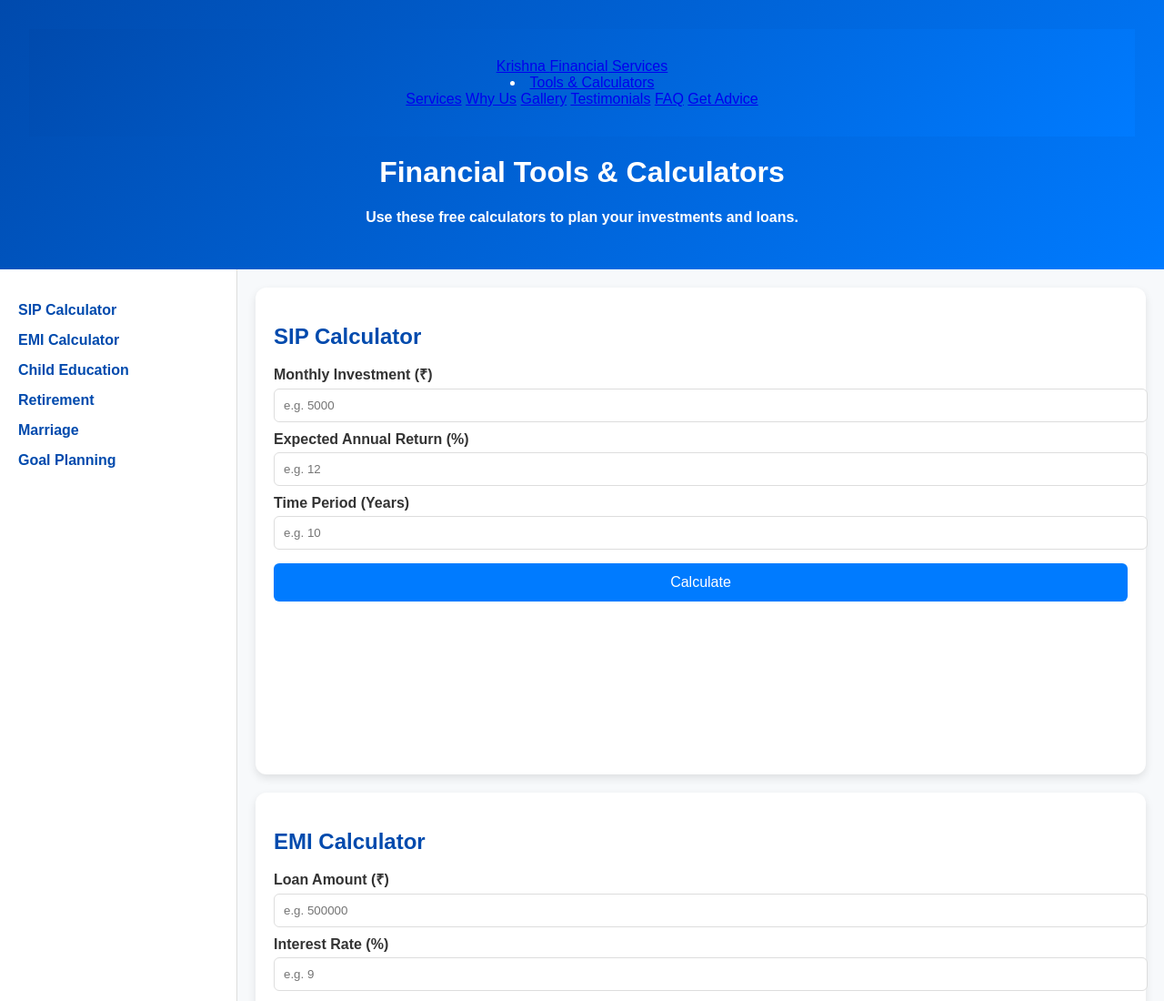
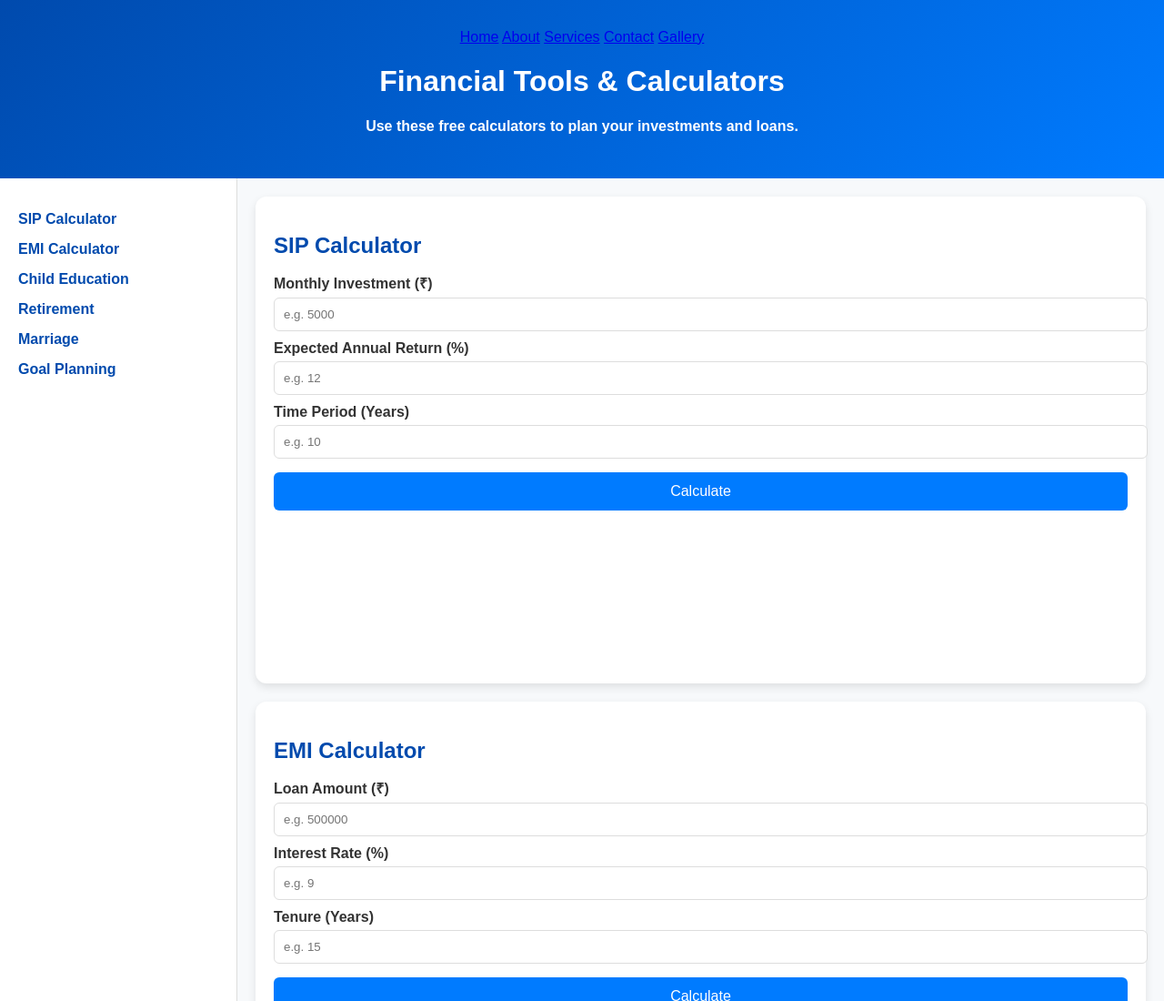
Before and after one commit to Krishan2784/krishnafinancialservices, a plain HTML site: page calculators.html in a window 1280 px wide. Shown: the top 1100 px of the page at 91% size. Drawn offline with nearby package versions, Linux system fonts and the light colour scheme.

Commit message:
Update calculators.html

```diff
--- a/calculators.html
+++ b/calculators.html
@@ -9,23 +9,13 @@
 </head>
 <body>
   <header>
-    <header class="bg-white/90 backdrop-blur sticky top-0 z-40 border-b border-slate-100">
-    <div class="max-w-7xl mx-auto px-4 py-4 flex items-center justify-between">
-      <a href="#home" class="flex items-center gap-3">
-        <div class="w-10 h-10 rounded-full gold-gradient shadow-soft"></div>
-        <span class="font-display text-lg font-extrabold tracking-tight">Krishna <span class="text-gradient">Financial</span> Services</span>
-      </a>
-      <nav class="hidden md:flex items-center gap-6 text-sm">
-        <li><a href="calculators.html">Tools & Calculators</a></li>
-        <a href="#services" class="hover:text-brand-gold">Services</a>
-        <a href="#why-us" class="hover:text-brand-gold">Why Us</a>
-        <a href="gallery.html" class="hover:text-brand-gold">Gallery</a> <!-- ✅ New -->
-        <a href="#testimonials" class="hover:text-brand-gold">Testimonials</a>
-        <a href="#faq" class="hover:text-brand-gold">FAQ</a>
-        <a href="#contact" class="px-4 py-2 rounded-full bg-brand-gold text-slate-900 font-semibold shadow-soft hover:opacity-90">Get Advice</a>
-      </nav>
-    </div>
-  </header>
+    <nav>
+    <a href="index.html">Home</a>
+    <a href="index.html">About</a>
+    <a href="index.html">Services</a>
+    <a href="index.html">Contact</a>
+    <a href="gallery.html">Gallery</a>
+  </nav>
     <h1>Financial Tools & Calculators</h1>
     <p>Use these free calculators to plan your investments and loans.</p>
   </header>
```
